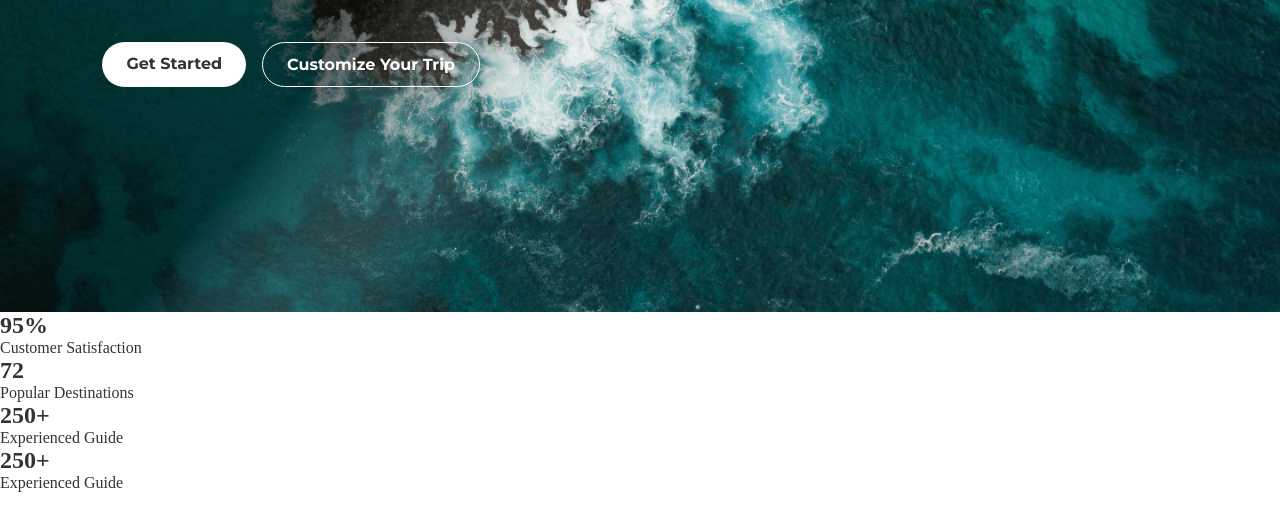
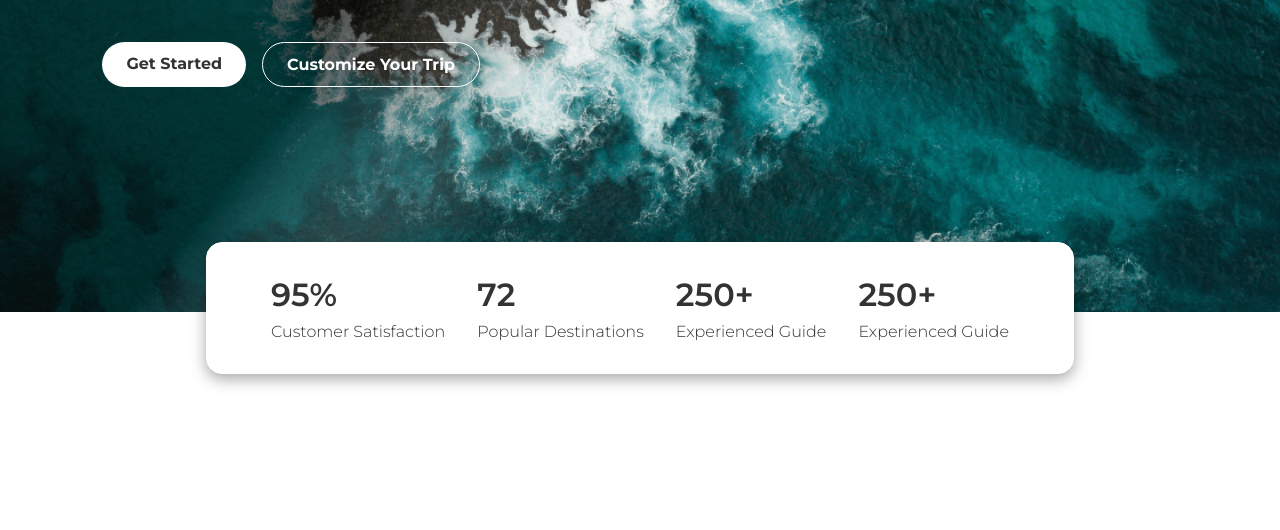
Before and after one commit to RizkiB12/travel-agency, a plain HTML site: page index.html in a window 1280 px wide. Shown: the part 488-1018 px from the top of the page. Drawn offline with Linux system fonts and the light colour scheme.

Commit message:
feat: add styles for review section

```diff
--- a/css/style.css
+++ b/css/style.css
@@ -112,3 +112,38 @@ header .navbar {
   color: var(--charcoal);
 }
 /* Home End */
+
+/* Review Start */
+#review {
+  max-width: 868px;
+  max-height: 135px;
+  background-color: var(--invert);
+  margin: -70px auto 0;
+  border: 1px solid var(--invert);
+  box-shadow: rgba(0, 0, 0, 0.35) 0px 5px 15px;
+  border-radius: 16px;
+}
+
+.review .review-table {
+  display: flex;
+  align-items: center;
+  justify-content: space-between;
+  padding: 32px 64px;
+}
+
+.review-one h2 {
+  font-family: "Montserrat", serif;
+  font-size: 32px;
+  font-weight: 600;
+  line-height: 39px;
+  color: var(--charcoal);
+}
+
+.review-one p {
+  font-family: "Montserrat", serif;
+  font-weight: 300;
+  font-size: 16px;
+  line-height: 19px;
+  margin-top: 0.5rem;
+}
+/* Review End */
```
